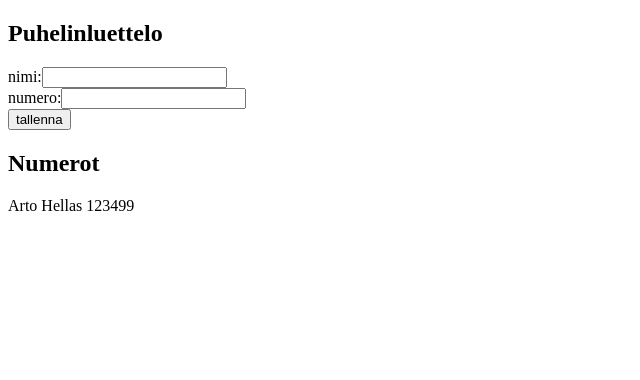
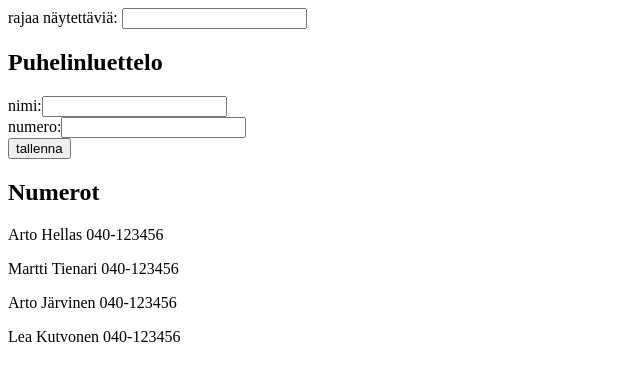
Before and after one commit to jounigit/fullstack-osa2, a React (Create React App) app: page / in a window 1280 px wide. Shown: the top 380 px of the page, without its empty margins (0-640 px from the left). Built offline with nearby package versions, Linux system fonts and the light colour scheme.

Commit message:
2.9* puhelinluettelo osa 4

```diff
--- a/src/App.js
+++ b/src/App.js
@@ -1,19 +1,45 @@
 import React from 'react';
 
 const Henkilo = ({ henkilo }) => <p>{henkilo.nimi} {henkilo.numero}</p>
+
+const HakuLomake = ({ filtteri, inputTxt}) => {
+  return (
+    <div>
+    rajaa näytettäviä:  <input value={filtteri} onChange={inputTxt} />
+    </div>
+  )
+}
+
+const LisaysLomake = ({henkilo, nimi, numero, inputP, inputN}) => {
+  return (
+    <form onSubmit={henkilo}>
+      <div>
+      nimi:
+      <input value={nimi} onChange={inputP} />
+      </div>
+      <div>
+      numero:
+      <input value={numero} onChange={inputN} />
+      </div>
+      <button type="submit">tallenna</button>
+    </form>
+  )
+}
 
 class App extends React.Component {
   constructor(props) {
     super(props)
     this.state = {
       henkilot: [
-        {
-          nimi: 'Arto Hellas',
-         numero: '123499'
-       }
+        { nimi: 'Arto Hellas', numero: '040-123456' },
+        { nimi: 'Martti Tienari', numero: '040-123456' },
+        { nimi: 'Arto Järvinen', numero: '040-123456' },
+        { nimi: 'Lea Kutvonen', numero: '040-123456' }
       ],
+      rajattuHaku: [],
       uusiNimi: '',
-      uusiNumero: ''
+      uusiNumero: '',
+      filter: ''
     }
   }
 
@@ -41,7 +67,6 @@ class App extends React.Component {
         uusiNumero: ''
       })
     }
-
   }
 
   handlePersonChange = (event) => {
@@ -54,28 +79,33 @@ class App extends React.Component {
     this.setState({ uusiNumero: event.target.value })
   }
 
+  rajaaHaku = (event) => {
+    const haku = event.target.value
+    const re = new RegExp(haku, 'g')
+    const pienet = (str) => str.toLowerCase()
+    this.setState({ filter: haku })
+    let rajattuHaku = this.state.henkilot.filter(henkilo => pienet(henkilo.nimi).match(re) )
+    console.log(rajattuHaku)
+    this.setState({ rajattuHaku })
+    console.log("State: ", this.state.rajattuHaku)
+  }
+
+  naytaHenkilot = (haku, kaikki) => (haku.length > 0) ? haku : kaikki
+
   render() {
+    const naytaHaku = this.state.rajattuHaku.map((henkilo, i) => <Henkilo key={i} henkilo={henkilo} />)
+    const naytaKaikki = this.state.henkilot.map((henkilo, i) => <Henkilo key={i} henkilo={henkilo} />)
     return (
       <div>
+        <HakuLomake filtteri={this.state.filter} inputTxt={this.rajaaHaku} />
+
         <h2>Puhelinluettelo</h2>
-        <form onSubmit={this.addPerson}>
-          <div>
-          nimi:
-          <input value={this.state.uusiNimi} onChange={this.handlePersonChange} />
-          </div>
-          <div>
-          numero:
-          <input value={this.state.uusiNumero} onChange={this.numeroIput} />
-          </div>
-          <button type="submit">tallenna</button>
-        </form>
+        <LisaysLomake henkilo={this.addPerson} nimi={this.state.uusiNimi} numero={this.state.uusiNumero} inputP={this.handlePersonChange} inputN={this.numeroIput} />
 
         <h2>Numerot</h2>
-
         <div>
-        {this.state.henkilot.map((henkilo, i) => <Henkilo key={i} henkilo={henkilo} />)}
+          {this.naytaHenkilot(naytaHaku, naytaKaikki)}
         </div>
-
       </div>
     )
   }
```
